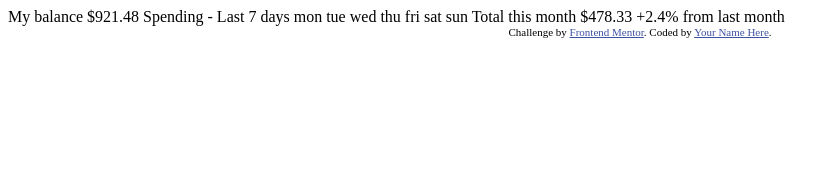
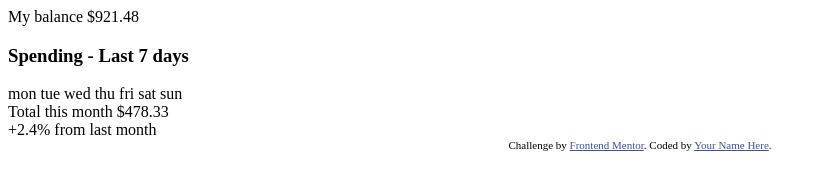
Before and after one commit to shoproizoshlo/expenses-chart-component-main, a plain HTML site: page index.html in a window 1280 px wide. Shown: the whole page, without its empty margins (0-840 px from the left). Drawn offline with Linux system fonts and the light colour scheme.

Commit message:
created structure

```diff
--- a/index.html
+++ b/index.html
@@ -1,43 +1,45 @@
 <!DOCTYPE html>
 <html lang="en">
   <head>
-  <meta charset="UTF-8">
-  <meta name="viewport" content="width=device-width, initial-scale=1.0"> <!-- displays site properly based on user's device -->
+    <meta charset="UTF-8" />
+    <meta name="viewport" content="width=device-width, initial-scale=1.0" />
+    <!-- displays site properly based on user's device -->
 
-  <link rel="icon" type="image/png" sizes="32x32" href="./images/favicon-32x32.png">
+    <link
+      rel="icon"
+      type="image/png"
+      sizes="32x32"
+      href="./images/favicon-32x32.png"
+    />
 
     <title>Frontend Mentor | Expenses chart component</title>
 
     <!-- Feel free to remove these styles or customise in your own stylesheet 👍 -->
     <style>
-    .attribution { font-size: 11px; text-align: center; }
-    .attribution a { color: hsl(228, 45%, 44%); }
+      .attribution {
+        font-size: 11px;
+        text-align: center;
+      }
+      .attribution a {
+        color: hsl(228, 45%, 44%);
+      }
     </style>
   </head>
   <body>
-
-  My balance
-  $921.48
-
-  Spending - Last 7 days
-
-  mon
-  tue
-  wed
-  thu
-  fri
-  sat
-  sun
-
-  Total this month
-  $478.33
-
-  +2.4%
-  from last month
-
+    <div>My balance $921.48</div>
+    <div>
+      <h3>Spending - Last 7 days</h3>
+      <div class="chart">mon tue wed thu fri sat sun</div>
+      <div>
+        <div>Total this month $478.33</div>
+        <div>+2.4% from last month</div>
+      </div>
+    </div>
     <div class="attribution">
-    Challenge by <a href="https://www.frontendmentor.io?ref=challenge" target="_blank">Frontend Mentor</a>.
-    Coded by <a href="#">Your Name Here</a>.
+      Challenge by
+      <a href="https://www.frontendmentor.io?ref=challenge" target="_blank"
+        >Frontend Mentor</a
+      >. Coded by <a href="#">Your Name Here</a>.
     </div>
   </body>
 </html>
```
Lines whose indentation alone changed are shown as unchanged.
